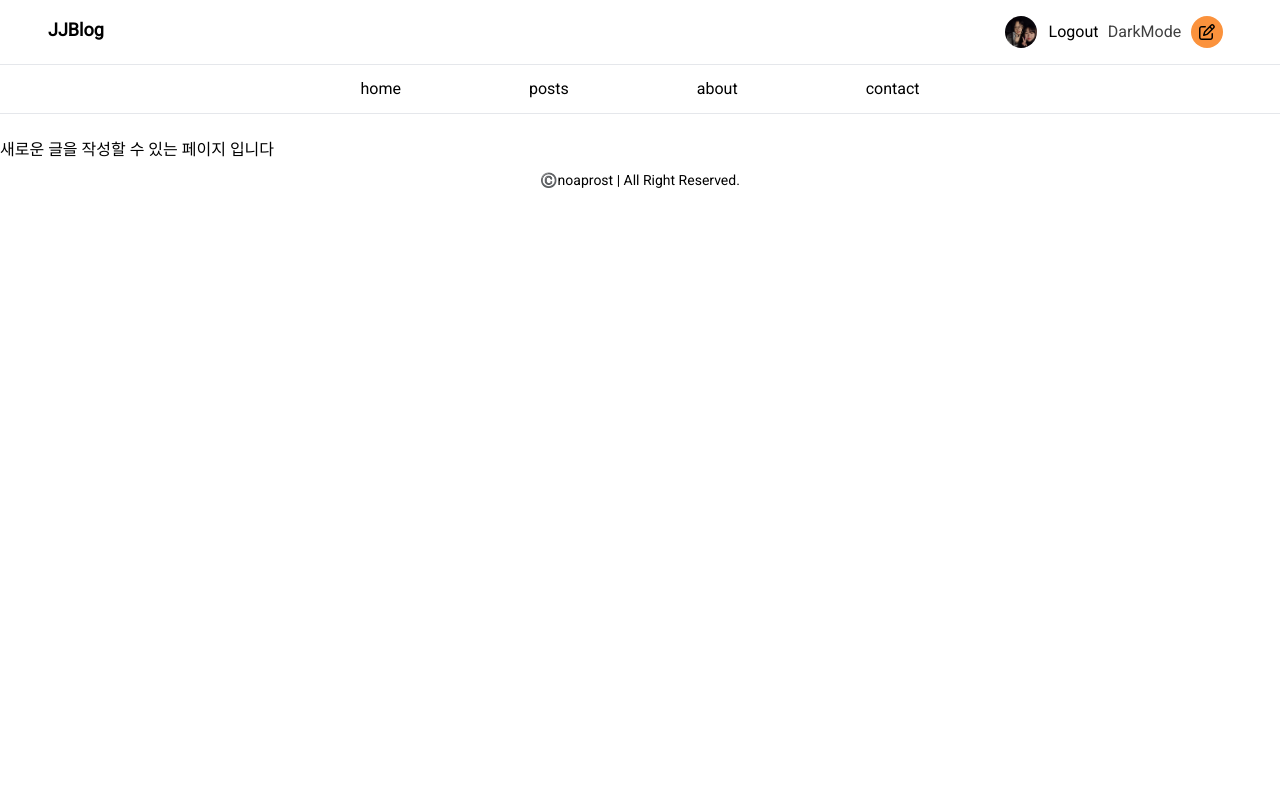
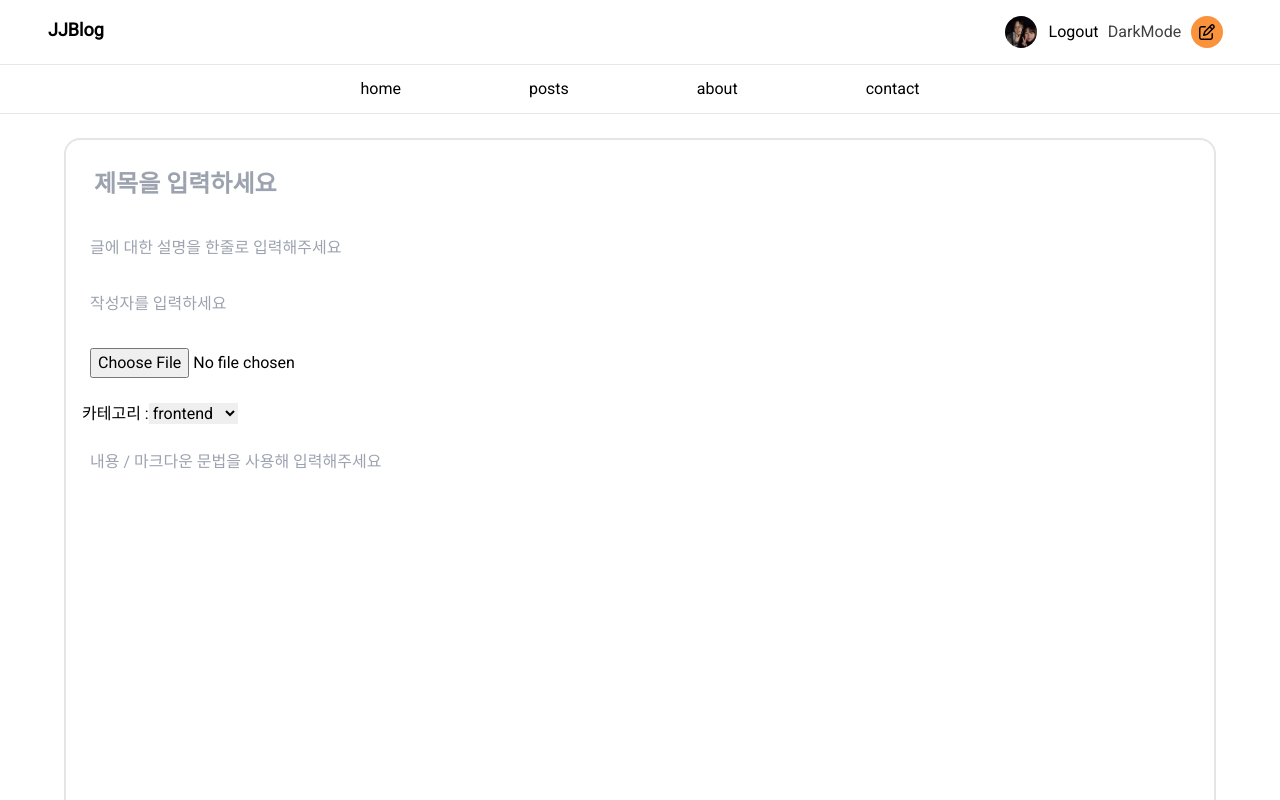
Before and after one commit to noaprost/jjlog, a Next.js app: page /post/new in a window 1280 px wide. Shown: the top 800 px of the page. Built offline with nearby package versions, Linux system fonts and the light colour scheme.

Commit message:
feat:새 글 작성 페이지 UI 구현

```diff
--- a/src/app/post/new/page.tsx
+++ b/src/app/post/new/page.tsx
@@ -1,5 +1,105 @@
-import React from "react";
+"use client";
+import { PostData } from "@/service/posts";
+import { useRouter } from "next/navigation";
+import React, { ChangeEvent, FormEvent, useState } from "react";
 
 export default function NewPostPage() {
-  return <h1>새로운 글을 작성할 수 있는 페이지 입니다</h1>;
+  const [post, setPost] = useState<PostData>({
+    id: "",
+    image: "",
+    writer: "",
+    day: "",
+    title: "",
+    description: "",
+    category: "",
+    content: "",
+    featured: false,
+    next: null,
+    prev: null,
+  });
+  const router = useRouter();
+  const handleSubmit = (e: FormEvent<HTMLFormElement>) => {
+    e.preventDefault();
+    // 데이터 전송하면
+    // 거기서 id 추가 해서 DB 업데이트
+    console.log(post);
+    router.push("/posts");
+  };
+  const handleChange = (
+    e: ChangeEvent<HTMLInputElement & HTMLSelectElement & HTMLTextAreaElement>
+  ) => {
+    const { name, value } = e.target;
+    setPost((post) => ({ ...post, [name]: value }));
+  };
+  return (
+    <form
+      className="flex flex-col mx-16 p-4 border-neutral-200 border-2 rounded-2xl"
+      onSubmit={handleSubmit}
+    >
+      <input
+        className="text-2xl font-semibold outline-none p-3 mb-4"
+        required
+        autoFocus
+        placeholder="제목을 입력하세요"
+        name="title"
+        type="text"
+        value={post.title || ""}
+        onChange={handleChange}
+      />
+      <input
+        className="p-2 mb-4 outline-none"
+        required
+        placeholder="글에 대한 설명을 한줄로 입력해주세요"
+        name="description"
+        type="text"
+        value={post.description || ""}
+        onChange={handleChange}
+      />
+      <input
+        className="p-2 mb-4 outline-none"
+        required
+        placeholder="작성자를 입력하세요"
+        name="writer"
+        type="text"
+        value={post.writer || ""}
+        onChange={handleChange}
+      />
+      <input
+        className="p-2 mb-4 outline-none"
+        required
+        type="file"
+        name="image"
+        placeholder="사진을 선택하세요"
+        value={post.image || ""}
+        onChange={handleChange}
+      />
+      <div className="mb-4">
+        <label htmlFor="category">카테고리 :</label>
+        <select
+          id="category"
+          className="w-min outline-none"
+          name="category"
+          value={post.category || ""}
+          onChange={handleChange}
+        >
+          <option>frontend</option>
+          <option>backend</option>
+          <option>algorithm</option>
+          <option>study</option>
+        </select>
+      </div>
+      <textarea
+        required
+        name="content"
+        className="p-2 outline-neutral-200 outline-offset-1 rounded-md mb-4"
+        placeholder="내용 / 마크다운 문법을 사용해 입력해주세요"
+        rows={20}
+        value={post.content || ""}
+        onChange={handleChange}
+      />
+      <button className="bg-orange-400 p-3 text-lg font-semibold rounded-md">
+        등록하기
+      </button>
+    </form>
+  );
 }
--- a/src/service/posts.ts
+++ b/src/service/posts.ts
@@ -1,5 +1,5 @@
 import path from "path";
-import { promises as fs, readFile, readFileSync } from "fs";
+import { promises as fs, readFileSync } from "fs";
 
 export type PostCard = {
   id: string;
```
Also changed, not shown: data/post/8.md (+2 -2 lines).
